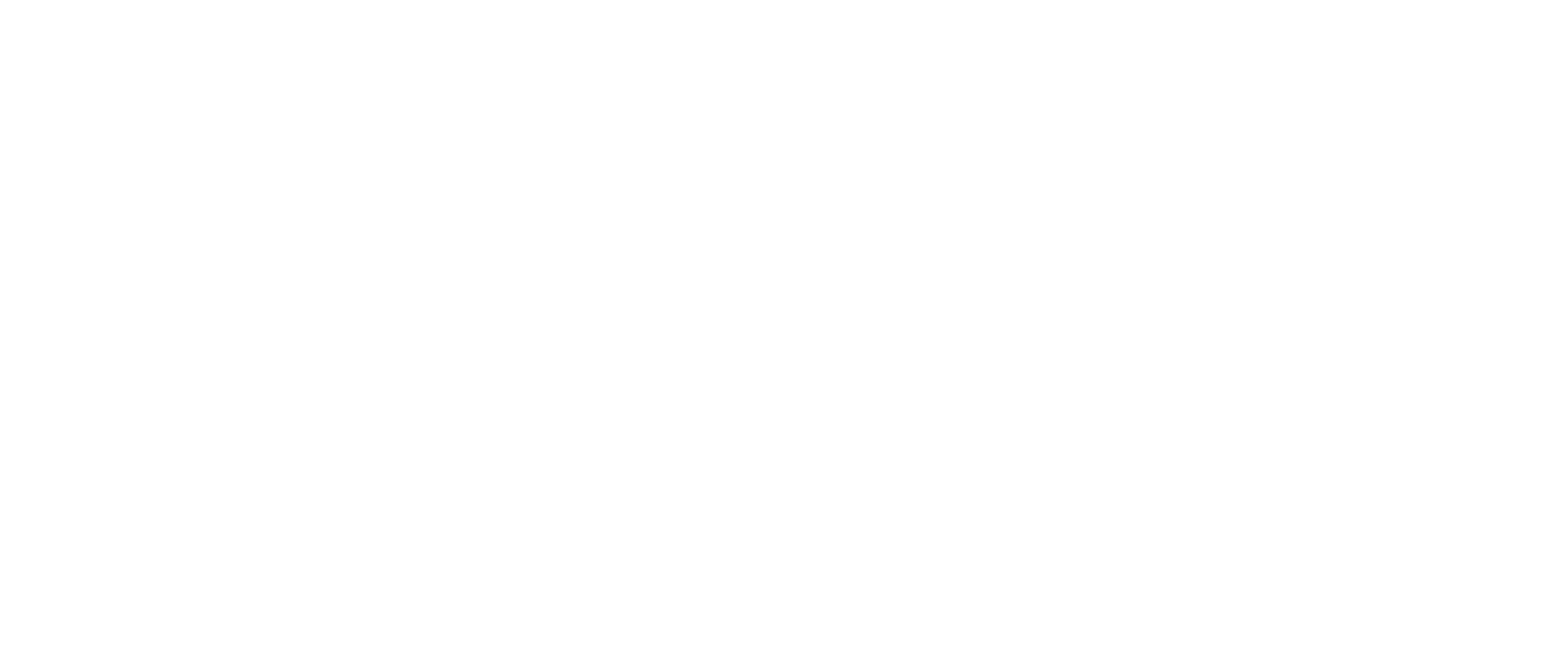
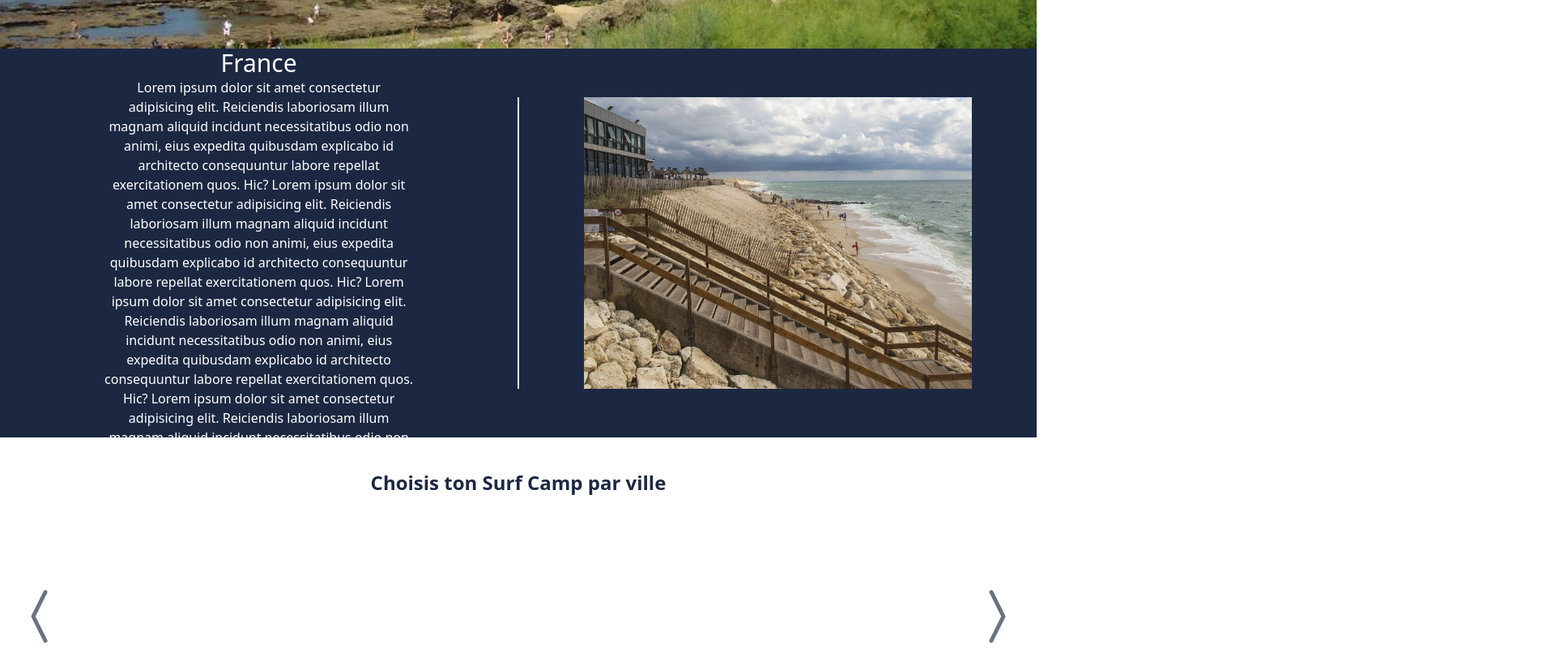
Before and after one commit to WildCodeSchool/btz-0321-p3-surfcamp, a Next.js app: page /countries/1 in a window 1280 px wide. Shown: the part 340-1140 px from the top of the page at 81% size, 1920 px wide, since content can reach past the window. Before the commit the page ends 800 px from the top, so only its background shows below. Built offline with nearby package versions, Linux system fonts and the light colour scheme.

Commit message:
layout Coutry

```diff
--- a/components/layout/Layout.tsx
+++ b/components/layout/Layout.tsx
@@ -9,7 +9,7 @@ interface IProps {
 
 export default function layout({ page, children }: IProps): JSX.Element {
   return (
-    <div className="layout w-full">
+    <div className="layout w-full h-full">
       <Head>
         <title>{page}</title>
         <link rel="icon" href="/favicon.ico" />
--- a/pages/countries/[id].tsx
+++ b/pages/countries/[id].tsx
@@ -1,21 +1,63 @@
-import { useRouter } from "next/router";
-// import Image from "next/image";
-// import Citycard from "../../components/citycard/Citycard";
-
-// const Biarritz = { town: "/Biarritz.jpg" };
-// const Hossegor = { town: "/Hossegor.jpg" };
-// const Nantes = { town: "/Nantes.jpeg" };
-// const Hendaye = { town: "/Hendaye.jpeg" };
-// const Lacanau = { town: "/Lacanau.jpeg" };
-// const LaTorche = { town: "/Latorche.jpg" };
+// import { useRouter } from "next/router";
+import Image from "next/image";
+import CarouselSlick from "../../components/CarouselSlick/CarouselSlick";
+import Biarritz from "../../public/Images/Biarritz.jpg";
+import Footer from "../../components/Footer/Footer";
+import lacanau from "../../public/Images/Lacanau.jpeg";
 
 function Country(): JSX.Element {
-  const router = useRouter();
-  const { id } = router.query;
+  // const router = useRouter();
+  // const { id } = router.query;
 
   return (
-    <div>
-      <p>Country: {id}</p>;
+    <div className="w-full h-screen">
+      <div className="bg-BlueCamp w-full h-2/4 relative">
+        <Image src={Biarritz} layout="fill" objectFit="cover" />
+      </div>
+      <div className="text-center flex w-full h-3/5 bg-BlueCamp">
+        <div className="w-1/2 px-32 text-white flex flex-col justify-evenly items-center">
+          <div>
+            <h2 className="text-center text-3xl">France</h2>
+          </div>
+          <div>
+            <p className="h-full ">
+              Lorem ipsum dolor sit amet consectetur adipisicing elit.
+              Reiciendis laboriosam illum magnam aliquid incidunt necessitatibus
+              odio non animi, eius expedita quibusdam explicabo id architecto
+              consequuntur labore repellat exercitationem quos. Hic? Lorem ipsum
+              dolor sit amet consectetur adipisicing elit. Reiciendis laboriosam
+              illum magnam aliquid incidunt necessitatibus odio non animi, eius
+              expedita quibusdam explicabo id architecto consequuntur labore
+              repellat exercitationem quos. Hic? Lorem ipsum dolor sit amet
+              consectetur adipisicing elit. Reiciendis laboriosam illum magnam
+              aliquid incidunt necessitatibus odio non animi, eius expedita
+              quibusdam explicabo id architecto consequuntur labore repellat
+              exercitationem quos. Hic? Lorem ipsum dolor sit amet consectetur
+              adipisicing elit. Reiciendis laboriosam illum magnam aliquid
+              incidunt necessitatibus odio non animi, eius expedita quibusdam
+              explicabo id architecto consequuntur labore repellat
+              exercitationem quos. Hic? Lorem ipsum dolor sit amet consectetur
+              adipisicing elit. Reiciendis laboriosam illum magnam aliquid
+              incidunt necessitatibus odio non animi, eius expedita quibusdam
+              explicabo id architecto consequuntur labore repellat
+              exercitationem quos. Hic?
+            </p>
+          </div>
+        </div>
+        <div className="border h-3/4 my-auto"></div>
+        <div className="w-1/2 flex justify-center items-center">
+          <div className="w-3/4 h-3/4 relative">
+            <Image src={lacanau} layout="fill" objectFit="fill" />
+          </div>
+        </div>
+      </div>
+      <div className="flex flex-col justify-center items-center py-10">
+        <h2 className="font-bold text-2xl text-BlueCamp pb-10">
+          Choisis ton Surf Camp par ville
+        </h2>
+        <CarouselSlick />
+      </div>
+      <Footer />
     </div>
   );
 }
```
Also changed, not shown: 1 other file (tests, documents, lock files or other folders).
